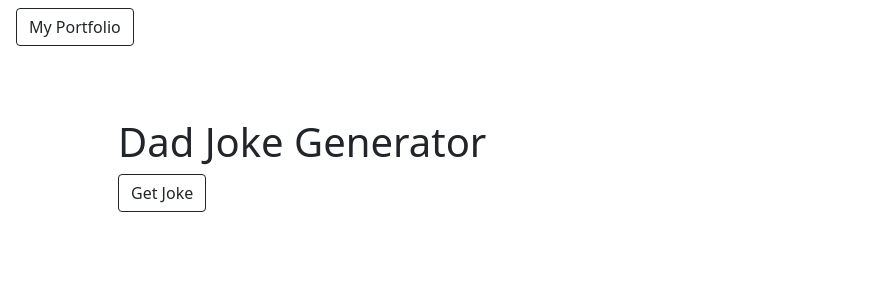
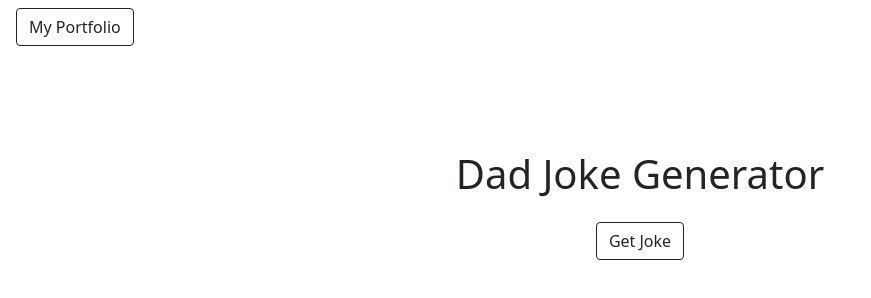
Before and after one commit to max-b10/Dad-joke-generator, a plain HTML site: page index.html in a window 1280 px wide. Shown: the whole page, without its empty margins (0-871 px from the left). Drawn offline with nearby package versions, Linux system fonts and the light colour scheme.

Commit message:
Update index.html

```diff
--- a/index.html
+++ b/index.html
@@ -10,20 +10,18 @@
         integrity="sha384-eOJMYsd53ii+scO/bJGFsiCZc+5NDVN2yr8+0RDqr0Ql0h+rP48ckxlpbzKgwra6" crossorigin="anonymous" />
     <link rel="icon" href="/images/MB.png" />
 </head>
-
-<body >
+<body>
     <nav class="navbar  mx-3">
         <button id="return-button" class="btn btn-outline-dark">
             My Portfolio
         </button>
     </nav>
-    <div class="container p-5 my-3">
-
-        <header>
-            <h1 class="header ">Dad Joke Generator</h1>
-        </header>
-        <button id="joke-button" class="btn btn-outline-dark">Get Joke</button>
-        <div class="joke-container">
+    <div class="px-4 py-5 my-5 text-center">
+        <div>
+            <h1 class="header mb-4">Dad Joke Generator</h1>
+        </div>
+        <button id="joke-button" class="btn btn-outline-dark mb-4">Get Joke</button>
+        <div class="joke-container ">
 
         </div>
     </div>
```
